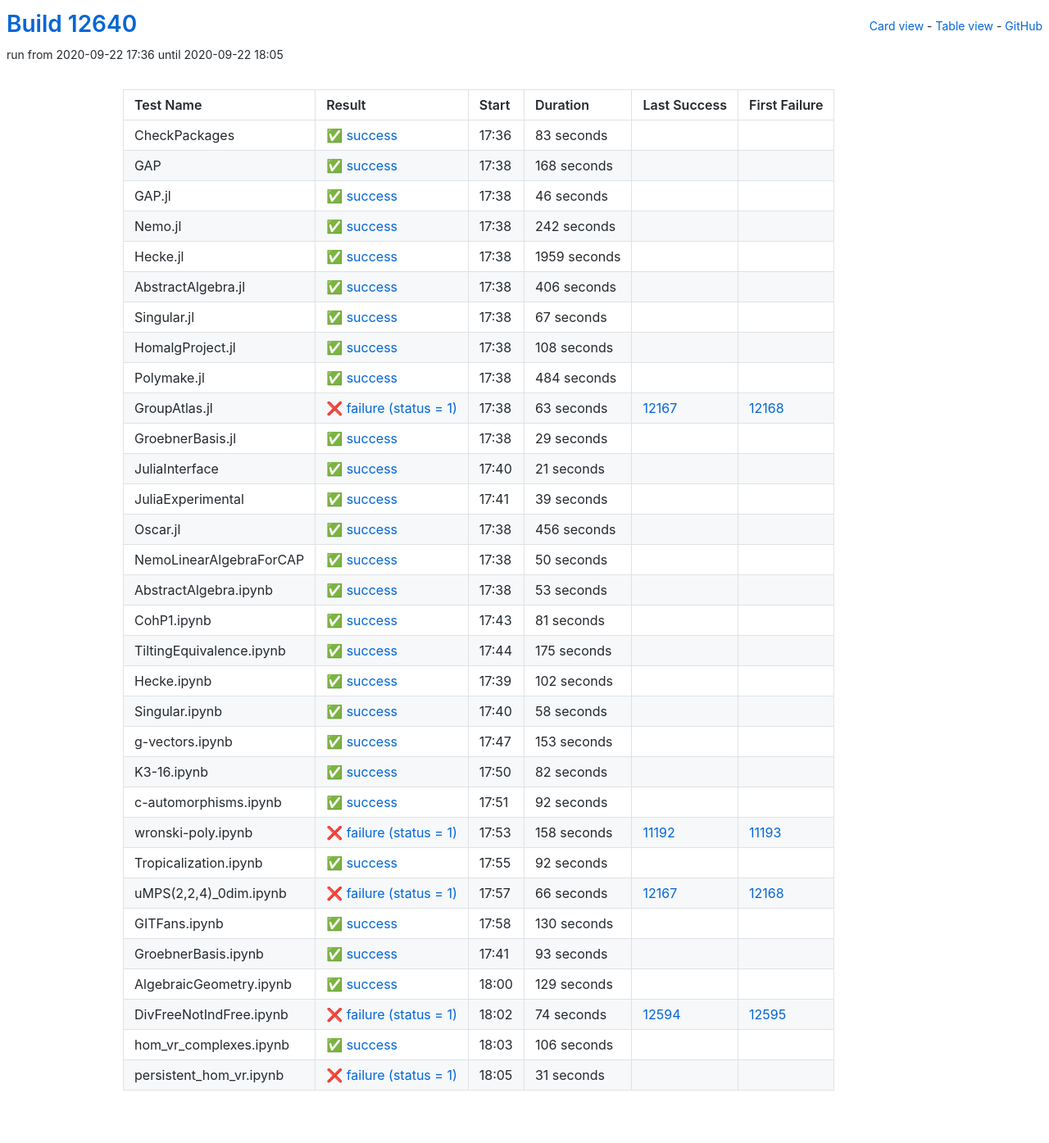
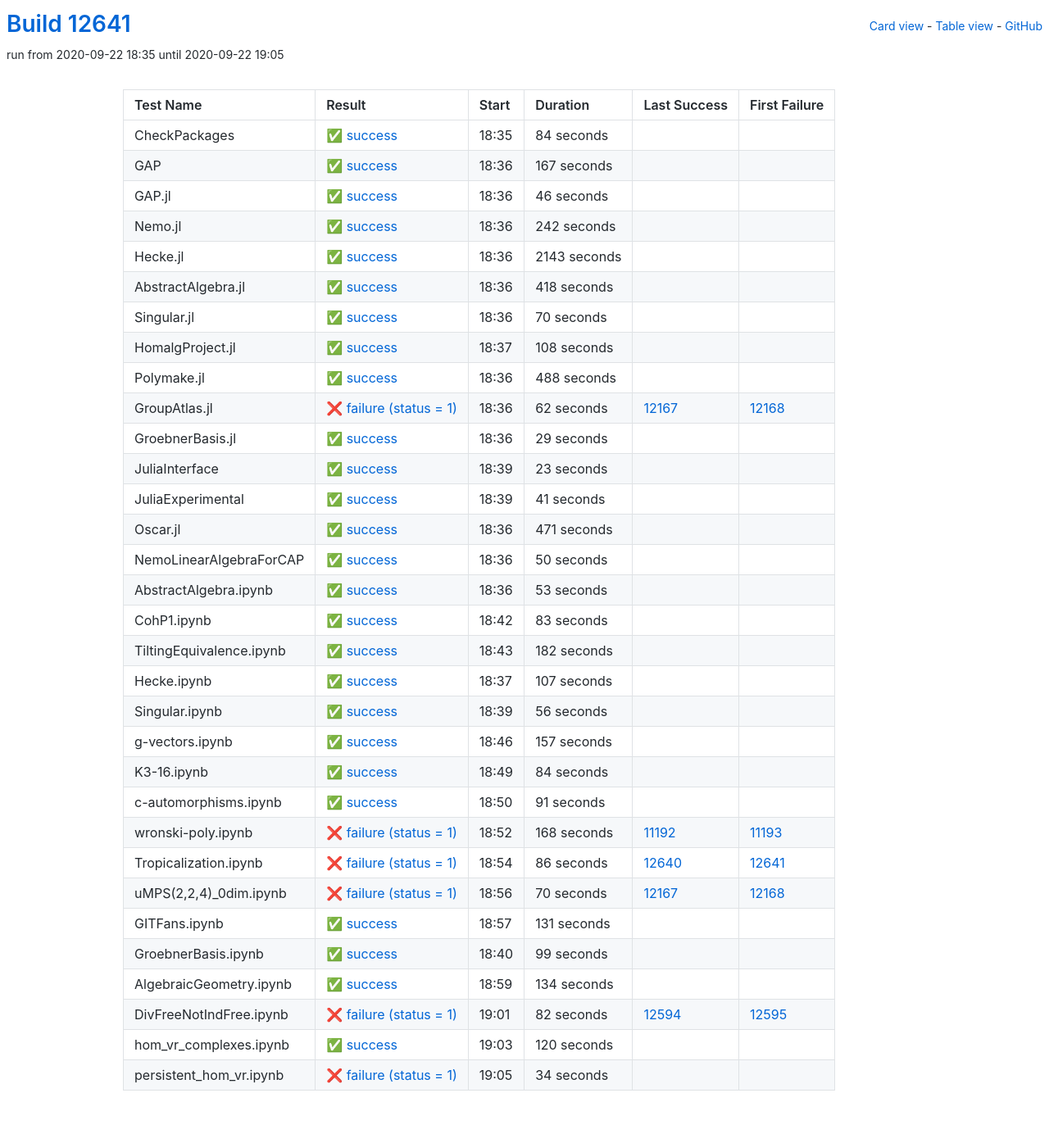
Before and after one commit to oscar-system/oscar-ci-status, a Jekyll site: the page built from table.html, in a window 1280 px wide. Shown: the whole page at 82% size. Built offline with Jekyll 4.4.1, drawn with Linux system fonts in a browser that asks for light colours.

Commit message:
Build #12641

```diff
--- a/_data/ci.yml
+++ b/_data/ci.yml
@@ -1,6 +1,6 @@
 ---
-build: 12640
-build_url: https://oscarci.mathematik.uni-kl.de/job/oscar/12640/
+build: 12641
+build_url: https://oscarci.mathematik.uni-kl.de/job/oscar/12641/
 job: oscar
 organization: oscar-system
 repo: oscar-ci-status
@@ -8,32 +8,32 @@
 tests:
 - name: CheckPackages
   id: checkpackages
-  log: https://oscarci.mathematik.uni-kl.de/job/oscar/12640/artifact/logs/build-12640/CheckPackages.log
-  start: 2020-09-22 17:36
+  log: https://oscarci.mathematik.uni-kl.de/job/oscar/12641/artifact/logs/build-12641/CheckPackages.log
+  start: 2020-09-22 18:35
   success: true
   exitcode: 0
   status: success
-  duration: 83
+  duration: 84
   last_success: false
   last_success_url:
   first_failure: false
   first_failure_url:
 - name: GAP
   id: gap
-  log: https://oscarci.mathematik.uni-kl.de/job/oscar/12640/artifact/logs/build-12640/GAP.log
-  start: 2020-09-22 17:38
+  log: https://oscarci.mathematik.uni-kl.de/job/oscar/12641/artifact/logs/build-12641/GAP.log
+  start: 2020-09-22 18:36
   success: true
   exitcode: 0
   status: success
-  duration: 168
+  duration: 167
   last_success: false
   last_success_url:
   first_failure: false
   first_failure_url:
 - name: GAP.jl
   id: gap-jl
-  log: https://oscarci.mathematik.uni-kl.de/job/oscar/12640/artifact/logs/build-12640/GAP.jl.log
-  start: 2020-09-22 17:38
+  log: https://oscarci.mathematik.uni-kl.de/job/oscar/12641/artifact/logs/build-12641/GAP.jl.log
+  start: 2020-09-22 18:36
   success: true
   exitcode: 0
   status: success
@@ -44,8 +44,8 @@
   first_failure_url:
 - name: Nemo.jl
   id: nemo-jl
-  log: https://oscarci.mathematik.uni-kl.de/job/oscar/12640/artifact/logs/build-12640/Nemo.jl.log
-  start: 2020-09-22 17:38
+  log: https://oscarci.mathematik.uni-kl.de/job/oscar/12641/artifact/logs/build-12641/Nemo.jl.log
+  start: 2020-09-22 18:36
   success: true
   exitcode: 0
   status: success
@@ -56,44 +56,44 @@
   first_failure_url:
 - name: Hecke.jl
   id: hecke-jl
-  log: https://oscarci.mathematik.uni-kl.de/job/oscar/12640/artifact/logs/build-12640/Hecke.jl.log
-  start: 2020-09-22 17:38
+  log: https://oscarci.mathematik.uni-kl.de/job/oscar/12641/artifact/logs/build-12641/Hecke.jl.log
+  start: 2020-09-22 18:36
   success: true
   exitcode: 0
   status: success
-  duration: 1959
+  duration: 2143
   last_success: false
   last_success_url:
   first_failure: false
   first_failure_url:
 - name: AbstractAlgebra.jl
   id: abstractalgebra-jl
-  log: https://oscarci.mathematik.uni-kl.de/job/oscar/12640/artifact/logs/build-12640/AbstractAlgebra.jl.log
-  start: 2020-09-22 17:38
+  log: https://oscarci.mathematik.uni-kl.de/job/oscar/12641/artifact/logs/build-12641/AbstractAlgebra.jl.log
+  start: 2020-09-22 18:36
   success: true
   exitcode: 0
   status: success
-  duration: 406
+  duration: 418
   last_success: false
   last_success_url:
   first_failure: false
   first_failure_url:
 - name: Singular.jl
   id: singular-jl
-  log: https://oscarci.mathematik.uni-kl.de/job/oscar/12640/artifact/logs/build-12640/Singular.jl.log
-  start: 2020-09-22 17:38
+  log: https://oscarci.mathematik.uni-kl.de/job/oscar/12641/artifact/logs/build-12641/Singular.jl.log
+  start: 2020-09-22 18:36
   success: true
   exitcode: 0
   status: success
-  duration: 67
+  duration: 70
   last_success: false
   last_success_url:
   first_failure: false
   first_failure_url:
 - name: HomalgProject.jl
   id: homalgproject-jl
-  log: https://oscarci.mathematik.uni-kl.de/job/oscar/12640/artifact/logs/build-12640/HomalgProject.jl.log
-  start: 2020-09-22 17:38
+  log: https://oscarci.mathematik.uni-kl.de/job/oscar/12641/artifact/logs/build-12641/HomalgProject.jl.log
+  start: 2020-09-22 18:37
   success: true
   exitcode: 0
   status: success
@@ -104,32 +104,32 @@
   first_failure_url:
 - name: Polymake.jl
   id: polymake-jl
-  log: https://oscarci.mathematik.uni-kl.de/job/oscar/12640/artifact/logs/build-12640/Polymake.jl.log
-  start: 2020-09-22 17:38
+  log: https://oscarci.mathematik.uni-kl.de/job/oscar/12641/artifact/logs/build-12641/Polymake.jl.log
+  start: 2020-09-22 18:36
   success: true
   exitcode: 0
   status: success
-  duration: 484
+  duration: 488
   last_success: false
   last_success_url:
   first_failure: false
   first_failure_url:
 - name: GroupAtlas.jl
   id: groupatlas-jl
-  log: https://oscarci.mathematik.uni-kl.de/job/oscar/12640/artifact/logs/build-12640/GroupAtlas.jl.log
-  start: 2020-09-22 17:38
+  log: https://oscarci.mathematik.uni-kl.de/job/oscar/12641/artifact/logs/build-12641/GroupAtlas.jl.log
+  start: 2020-09-22 18:36
   success: false
   exitcode: 1
   status: failure
-  duration: 63
+  duration: 62
   last_success: 12167
   last_success_url: https://oscarci.mathematik.uni-kl.de/job/oscar/12167/
   first_failure: 12168
   first_failure_url: https://oscarci.mathematik.uni-kl.de/job/oscar/12168/
 - name: GroebnerBasis.jl
   id: groebnerbasis-jl
-  log: https://oscarci.mathematik.uni-kl.de/job/oscar/12640/artifact/logs/build-12640/GroebnerBasis.jl.log
-  start: 2020-09-22 17:38
+  log: https://oscarci.mathematik.uni-kl.de/job/oscar/12641/artifact/logs/build-12641/GroebnerBasis.jl.log
+  start: 2020-09-22 18:36
   success: true
   exitcode: 0
   status: success
@@ -140,44 +140,44 @@
   first_failure_url:
 - name: JuliaInterface
   id: juliainterface
-  log: https://oscarci.mathematik.uni-kl.de/job/oscar/12640/artifact/logs/build-12640/JuliaInterface.log
-  start: 2020-09-22 17:40
+  log: https://oscarci.mathematik.uni-kl.de/job/oscar/12641/artifact/logs/build-12641/JuliaInterface.log
+  start: 2020-09-22 18:39
   success: true
   exitcode: 0
   status: success
-  duration: 21
+  duration: 23
   last_success: false
   last_success_url:
   first_failure: false
   first_failure_url:
 - name: JuliaExperimental
   id: juliaexperimental
-  log: https://oscarci.mathematik.uni-kl.de/job/oscar/12640/artifact/logs/build-12640/JuliaExperimental.log
-  start: 2020-09-22 17:41
+  log: https://oscarci.mathematik.uni-kl.de/job/oscar/12641/artifact/logs/build-12641/JuliaExperimental.log
+  start: 2020-09-22 18:39
   success: true
   exitcode: 0
   status: success
-  duration: 39
+  duration: 41
   last_success: false
   last_success_url:
   first_failure: false
   first_failure_url:
 - name: Oscar.jl
   id: oscar-jl
-  log: https://oscarci.mathematik.uni-kl.de/job/oscar/12640/artifact/logs/build-12640/Oscar.jl.log
-  start: 2020-09-22 17:38
+  log: https://oscarci.mathematik.uni-kl.de/job/oscar/12641/artifact/logs/build-12641/Oscar.jl.log
+  start: 2020-09-22 18:36
   success: true
   exitcode: 0
   status: success
-  duration: 456
+  duration: 471
   last_success: false
   last_success_url:
   first_failure: false
   first_failure_url:
 - name: NemoLinearAlgebraForCAP
   id: nemolinearalgebraforcap
-  log: https://oscarci.mathematik.uni-kl.de/job/oscar/12640/artifact/logs/build-12640/NemoLinearAlgebraForCAP.log
-  start: 2020-09-22 17:38
+  log: https://oscarci.mathematik.uni-kl.de/job/oscar/12641/artifact/logs/build-12641/NemoLinearAlgebraForCAP.log
+  start: 2020-09-22 18:36
   success: true
   exitcode: 0
   status: success
@@ -188,8 +188,8 @@
   first_failure_url:
 - name: AbstractAlgebra.ipynb
   id: abstractalgebra-ipynb
-  log: https://oscarci.mathematik.uni-kl.de/job/oscar/12640/artifact/logs/build-12640/AbstractAlgebra.ipynb.log
-  start: 2020-09-22 17:38
+  log: https://oscarci.mathematik.uni-kl.de/job/oscar/12641/artifact/logs/build-12641/AbstractAlgebra.ipynb.log
+  start: 2020-09-22 18:36
   success: true
   exitcode: 0
   status: success
@@ -200,192 +200,192 @@
   first_failure_url:
 - name: CohP1.ipynb
   id: cohp1-ipynb
-  log: https://oscarci.mathematik.uni-kl.de/job/oscar/12640/artifact/logs/build-12640/CohP1.ipynb.log
-  start: 2020-09-22 17:43
+  log: https://oscarci.mathematik.uni-kl.de/job/oscar/12641/artifact/logs/build-12641/CohP1.ipynb.log
+  start: 2020-09-22 18:42
   success: true
   exitcode: 0
   status: success
-  duration: 81
+  duration: 83
   last_success: false
   last_success_url:
   first_failure: false
   first_failure_url:
 - name: TiltingEquivalence.ipynb
   id: tiltingequivalence-ipynb
-  log: https://oscarci.mathematik.uni-kl.de/job/oscar/12640/artifact/logs/build-12640/TiltingEquivalence.ipynb.log
-  start: 2020-09-22 17:44
+  log: https://oscarci.mathematik.uni-kl.de/job/oscar/12641/artifact/logs/build-12641/TiltingEquivalence.ipynb.log
+  start: 2020-09-22 18:43
   success: true
   exitcode: 0
   status: success
-  duration: 175
+  duration: 182
   last_success: false
   last_success_url:
   first_failure: false
   first_failure_url:
 - name: Hecke.ipynb
   id: hecke-ipynb
-  log: https://oscarci.mathematik.uni-kl.de/job/oscar/12640/artifact/logs/build-12640/Hecke.ipynb.log
-  start: 2020-09-22 17:39
+  log: https://oscarci.mathematik.uni-kl.de/job/oscar/12641/artifact/logs/build-12641/Hecke.ipynb.log
+  start: 2020-09-22 18:37
   success: true
   exitcode: 0
   status: success
-  duration: 102
+  duration: 107
   last_success: false
   last_success_url:
   first_failure: false
   first_failure_url:
 - name: Singular.ipynb
   id: singular-ipynb
-  log: https://oscarci.mathematik.uni-kl.de/job/oscar/12640/artifact/logs/build-12640/Singular.ipynb.log
-  start: 2020-09-22 17:40
+  log: https://oscarci.mathematik.uni-kl.de/job/oscar/12641/artifact/logs/build-12641/Singular.ipynb.log
+  start: 2020-09-22 18:39
   success: true
   exitcode: 0
   status: success
-  duration: 58
+  duration: 56
   last_success: false
   last_success_url:
   first_failure: false
   first_failure_url:
 - name: g-vectors.ipynb
   id: g-vectors-ipynb
-  log: https://oscarci.mathematik.uni-kl.de/job/oscar/12640/artifact/logs/build-12640/g-vectors.ipynb.log
-  start: 2020-09-22 17:47
+  log: https://oscarci.mathematik.uni-kl.de/job/oscar/12641/artifact/logs/build-12641/g-vectors.ipynb.log
+  start: 2020-09-22 18:46
   success: true
   exitcode: 0
   status: success
-  duration: 153
+  duration: 157
   last_success: false
   last_success_url:
   first_failure: false
   first_failure_url:
 - name: K3-16.ipynb
   id: k3-16-ipynb
-  log: https://oscarci.mathematik.uni-kl.de/job/oscar/12640/artifact/logs/build-12640/K3-16.ipynb.log
-  start: 2020-09-22 17:50
+  log: https://oscarci.mathematik.uni-kl.de/job/oscar/12641/artifact/logs/build-12641/K3-16.ipynb.log
+  start: 2020-09-22 18:49
   success: true
   exitcode: 0
   status: success
-  duration: 82
+  duration: 84
   last_success: false
   last_success_url:
   first_failure: false
   first_failure_url:
 - name: c-automorphisms.ipynb
   id: c-automorphisms-ipynb
-  log: https://oscarci.mathematik.uni-kl.de/job/oscar/12640/artifact/logs/build-12640/c-automorphisms.ipynb.log
-  start: 2020-09-22 17:51
+  log: https://oscarci.mathematik.uni-kl.de/job/oscar/12641/artifact/logs/build-12641/c-automorphisms.ipynb.log
+  start: 2020-09-22 18:50
   success: true
   exitcode: 0
   status: success
-  duration: 92
+  duration: 91
   last_success: false
   last_success_url:
   first_failure: false
   first_failure_url:
 - name: wronski-poly.ipynb
   id: wronski-poly-ipynb
-  log: https://oscarci.mathematik.uni-kl.de/job/oscar/12640/artifact/logs/build-12640/wronski-poly.ipynb.log
-  start: 2020-09-22 17:53
+  log: https://oscarci.mathematik.uni-kl.de/job/oscar/12641/artifact/logs/build-12641/wronski-poly.ipynb.log
+  start: 2020-09-22 18:52
   success: false
   exitcode: 1
   status: failure
-  duration: 158
+  duration: 168
   last_success: 11192
   last_success_url: https://oscarci.mathematik.uni-kl.de/job/oscar/11192/
   first_failure: 11193
   first_failure_url: https://oscarci.mathematik.uni-kl.de/job/oscar/11193/
 - name: Tropicalization.ipynb
   id: tropicalization-ipynb
-  log: https://oscarci.mathematik.uni-kl.de/job/oscar/12640/artifact/logs/build-12640/Tropicalization.ipynb.log
-  start: 2020-09-22 17:55
-  success: true
-  exitcode: 0
-  status: success
-  duration: 92
-  last_success: false
-  last_success_url:
-  first_failure: false
-  first_failure_url:
-- name: uMPS(2,2,4)_0dim.ipynb
-  id: umps-2-2-4-0dim-ipynb
-  log: https://oscarci.mathematik.uni-kl.de/job/oscar/12640/artifact/logs/build-12640/uMPS-2-2-4-_0dim.ipynb.log
-  start: 2020-09-22 17:57
+  log: https://oscarci.mathematik.uni-kl.de/job/oscar/12641/artifact/logs/build-12641/Tropicalization.ipynb.log
+  start: 2020-09-22 18:54
   success: false
   exitcode: 1
   status: failure
-  duration: 66
+  duration: 86
+  last_success: 12640
+  last_success_url: https://oscarci.mathematik.uni-kl.de/job/oscar/12640/
+  first_failure: 12641
+  first_failure_url: https://oscarci.mathematik.uni-kl.de/job/oscar/12641/
+- name: uMPS(2,2,4)_0dim.ipynb
+  id: umps-2-2-4-0dim-ipynb
+  log: https://oscarci.mathematik.uni-kl.de/job/oscar/12641/artifact/logs/build-12641/uMPS-2-2-4-_0dim.ipynb.log
+  start: 2020-09-22 18:56
+  success: false
+  exitcode: 1
+  status: failure
+  duration: 70
   last_success: 12167
   last_success_url: https://oscarci.mathematik.uni-kl.de/job/oscar/12167/
   first_failure: 12168
   first_failure_url: https://oscarci.mathematik.uni-kl.de/job/oscar/12168/
 - name: GITFans.ipynb
   id: gitfans-ipynb
-  log: https://oscarci.mathematik.uni-kl.de/job/oscar/12640/artifact/logs/build-12640/GITFans.ipynb.log
-  start: 2020-09-22 17:58
+  log: https://oscarci.mathematik.uni-kl.de/job/oscar/12641/artifact/logs/build-12641/GITFans.ipynb.log
+  start: 2020-09-22 18:57
   success: true
   exitcode: 0
   status: success
-  duration: 130
+  duration: 131
   last_success: false
   last_success_url:
   first_failure: false
   first_failure_url:
 - name: GroebnerBasis.ipynb
   id: groebnerbasis-ipynb
-  log: https://oscarci.mathematik.uni-kl.de/job/oscar/12640/artifact/logs/build-12640/GroebnerBasis.ipynb.log
-  start: 2020-09-22 17:41
+  log: https://oscarci.mathematik.uni-kl.de/job/oscar/12641/artifact/logs/build-12641/GroebnerBasis.ipynb.log
+  start: 2020-09-22 18:40
   success: true
   exitcode: 0
   status: success
-  duration: 93
+  duration: 99
   last_success: false
   last_success_url:
   first_failure: false
   first_failure_url:
 - name: AlgebraicGeometry.ipynb
   id: algebraicgeometry-ipynb
-  log: https://oscarci.mathematik.uni-kl.de/job/oscar/12640/artifact/logs/build-12640/AlgebraicGeometry.ipynb.log
-  start: 2020-09-22 18:00
+  log: https://oscarci.mathematik.uni-kl.de/job/oscar/12641/artifact/logs/build-12641/AlgebraicGeometry.ipynb.log
+  start: 2020-09-22 18:59
   success: true
   exitcode: 0
   status: success
-  duration: 129
+  duration: 134
   last_success: false
   last_success_url:
   first_failure: false
   first_failure_url:
 - name: DivFreeNotIndFree.ipynb
   id: divfreenotindfree-ipynb
-  log: https://oscarci.mathematik.uni-kl.de/job/oscar/12640/artifact/logs/build-12640/DivFreeNotIndFree.ipynb.log
-  start: 2020-09-22 18:02
+  log: https://oscarci.mathematik.uni-kl.de/job/oscar/12641/artifact/logs/build-12641/DivFreeNotIndFree.ipynb.log
+  start: 2020-09-22 19:01
   success: false
   exitcode: 1
   status: failure
-  duration: 74
+  duration: 82
   last_success: 12594
   last_success_url: https://oscarci.mathematik.uni-kl.de/job/oscar/12594/
   first_failure: 12595
   first_failure_url: https://oscarci.mathematik.uni-kl.de/job/oscar/12595/
 - name: hom_vr_complexes.ipynb
   id: hom-vr-complexes-ipynb
-  log: https://oscarci.mathematik.uni-kl.de/job/oscar/12640/artifact/logs/build-12640/hom_vr_complexes.ipynb.log
-  start: 2020-09-22 18:03
+  log: https://oscarci.mathematik.uni-kl.de/job/oscar/12641/artifact/logs/build-12641/hom_vr_complexes.ipynb.log
+  start: 2020-09-22 19:03
   success: true
   exitcode: 0
   status: success
-  duration: 106
+  duration: 120
   last_success: false
   last_success_url:
   first_failure: false
   first_failure_url:
 - name: persistent_hom_vr.ipynb
   id: persistent-hom-vr-ipynb
-  log: https://oscarci.mathematik.uni-kl.de/job/oscar/12640/artifact/logs/build-12640/persistent_hom_vr.ipynb.log
-  start: 2020-09-22 18:05
+  log: https://oscarci.mathematik.uni-kl.de/job/oscar/12641/artifact/logs/build-12641/persistent_hom_vr.ipynb.log
+  start: 2020-09-22 19:05
   success: false
   exitcode: 1
   status: failure
-  duration: 31
+  duration: 34
   last_success: false
   last_success_url:
   first_failure: false
```
Also changed, not shown: README.md.
